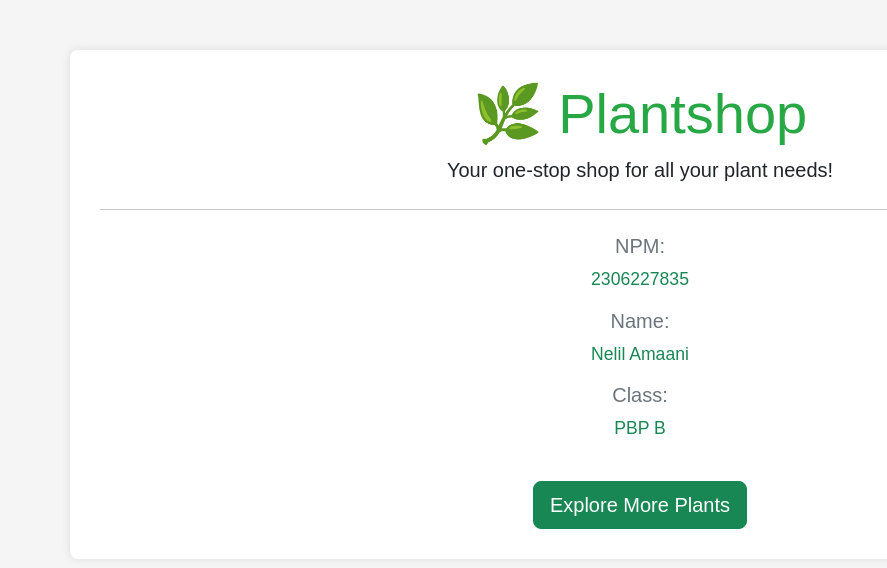
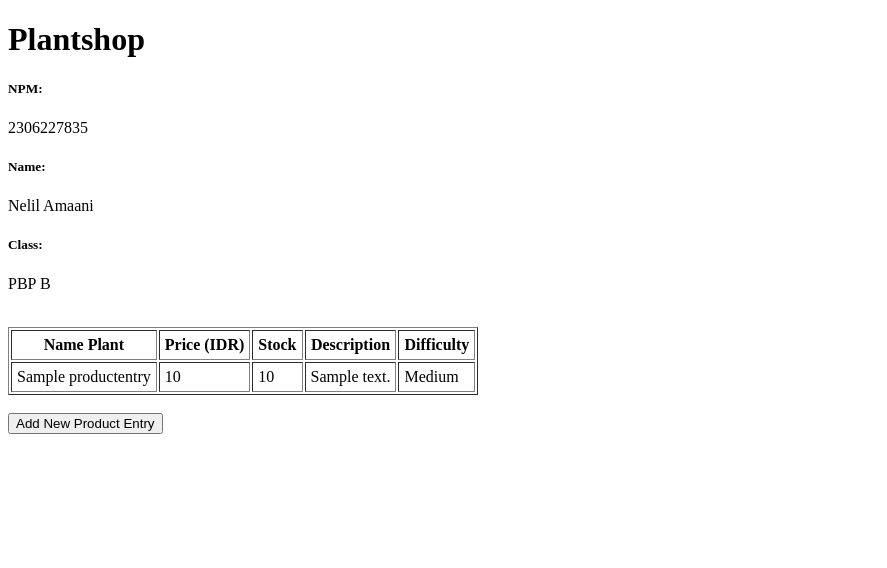
Before and after one commit to nelil21/plantshop, a Django app: page / in a window 1280 px wide. Shown: the top 568 px of the page, without its empty margins (0-887 px from the left). Run offline with Django 5.2, Linux system fonts and the light colour scheme; tables that the repository leaves empty hold one stand-in row (values such as "Sample post").

Commit message:
mengumpulkan tugas 3

```diff
--- a/main/models.py
+++ b/main/models.py
@@ -1,14 +1,16 @@
+import uuid
 from django.db import models
 
-class Product(models.Model):
-    name = models.CharField(max_length=100)  # Nama tanaman
+class ProductEntry(models.Model):
+    id = models.UUIDField(primary_key=True, default=uuid.uuid4, editable=False)  # tambahkan baris ini
+    name = models.CharField(max_length=255)  # Nama tanaman
     price = models.IntegerField()  # Harga tanaman
     description = models.TextField()  # Deskripsi tanaman
-    stock = models.IntegerField(default=0)  # Stok tanaman
-    difficulty = models.CharField(
-        max_length=20, choices=[('Easy', 'Easy'), ('Medium', 'Medium'), ('Hard', 'Hard')], default='Medium'
-    )  # Tingkat perawatan
-    image_url = models.URLField(null=True, blank=True)  # URL gambar tanaman
+    stock = models.IntegerField()  # Stok tanaman
+    DIFFICULTY_CHOICES = [
+        ('Easy', 'Easy'),
+        ('Medium', 'Medium'),
+        ('Difficult', 'Difficult'),
+    ]
 
-    def __str__(self):
-        return self.name
+    difficulty = models.CharField(max_length=10, choices=DIFFICULTY_CHOICES, default='Easy')
--- a/main/templates/main/main.html
+++ b/main/templates/main/main.html
@@ -1,57 +1,54 @@
-<!DOCTYPE html>
-<html lang="en">
-<head>
-  <meta charset="UTF-8">
-  <meta name="viewport" content="width=device-width, initial-scale=1.0">
-  <title>Plantshop</title>
-  <link href="https://cdn.jsdelivr.net/npm/bootstrap@5.3.0-alpha1/dist/css/bootstrap.min.css" rel="stylesheet">
-  <style>
-    body {
-      background-color: #f5f5f5;
-      font-family: 'Arial', sans-serif;
-    }
-    .container {
-      margin-top: 50px;
-      background-color: #ffffff;
-      padding: 30px;
-      border-radius: 8px;
-      box-shadow: 0 0 10px rgba(0, 0, 0, 0.1);
-    }
-    h1 {
-      color: #28a745;
-    }
-    h5 {
-      color: #6c757d;
-    }
-    p {
-      font-size: 1.1rem;
-    }
-  </style>
-</head>
-<body>
+{% extends 'base.html' %}
+{% block content %}
+<h1>Plantshop</h1>
 
-  <div class="container text-center">
-    <h1 class="display-4">🌿 Plantshop</h1>
-    <p class="lead">Your one-stop shop for all your plant needs!</p>
+<h5>NPM:</h5>
+<p>{{ npm }}</p>
 
-    <hr class="my-4">
+<h5>Name:</h5>
+<p>{{ name }}</p>
 
-    <div class="row">
-      <div class="col-md-4 offset-md-4">
-        <h5>NPM:</h5>
-        <p class="text-success">{{ npm }}</p>
+<h5>Class:</h5>
+<p>{{ class }}</p>
 
-        <h5>Name:</h5>
-        <p class="text-success">{{ name }}</p>
+<br />
 
-        <h5>Class:</h5>
-        <p class="text-success">{{ class }}</p>
-      </div>
-    </div>
+{% if not product_entries %}
+<p>Belum ada data product pada mental health tracker.</p>
+{% else %}
+<table border="1" cellpadding="5">
+  <tr>
+    <th>Name Plant</th>
+    <th>Price (IDR)</th>
+    <th>Stock</th>
+    <th>Description</th>
+    <th>Difficulty</th>
+  </tr>
 
-    <a href="#" class="btn btn-success btn-lg mt-4">Explore More Plants</a>
-  </div>
+  {% comment %} Menampilkan data produk {% endcomment %}
+  {% for product_entry in product_entries %}
+  <tr>
+    <td>{{ product_entry.name }}</td>
+    <td>{{ product_entry.price }}</td>
+    <td>{{ product_entry.stock }}</td>
+    <td>{{ product_entry.description }}</td>
+    <td>
+      {% if product_entry.stock > 10 %}
+        Easy
+      {% elif product_entry.stock > 5 %}
+        Medium
+      {% else %}
+        Difficult
+      {% endif %}
+    </td>
+  </tr>
+  {% endfor %}
+</table>
+{% endif %}
 
-  <script src="https://cdn.jsdelivr.net/npm/bootstrap@5.3.0-alpha1/dist/js/bootstrap.bundle.min.js"></script>
-</body>
-</html>
+<br />
+
+<a href="{% url 'main:create_product_entry' %}">
+  <button>Add New Product Entry</button>
+</a>
+{% endblock content %}
--- a/main/urls.py
+++ b/main/urls.py
@@ -1,9 +1,22 @@
 from django.urls import path
-from main.views import show_main
+from main.views import show_main, create_product_entry, show_xml, show_json, show_xml_by_id, show_json_by_id
+
+
+
+
+
+
+
+
 
 app_name = 'main'
 
 urlpatterns = [
     path('', show_main, name='show_main'),
+    path('create-product-entry', create_product_entry, name='create_product_entry'),
+    path('xml/', show_xml, name='show_xml'),
+    path('json/', show_json, name='show_json'),
+    path('xml/<str:id>/', show_xml_by_id, name='show_xml_by_id'),
+    path('json/<str:id>/', show_json_by_id, name='show_json_by_id'),
 
 ]
--- a/main/views.py
+++ b/main/views.py
@@ -1,10 +1,43 @@
-from django.shortcuts import render
+from django.shortcuts import render, redirect   # Tambahkan import redirect di baris ini
+from main.forms import ProductEntryForm
+from main.models import ProductEntry
+from django.http import HttpResponse
+from django.core import serializers
 
 def show_main(request):
+    product_entries = ProductEntry.objects.all()
+
     context = {
-        'app_name': 'PlantShop',
-        'npm' : '2306227835',
         'name': 'Nelil Amaani',
         'class': 'PBP B',
+        'npm': '2306227835',
+        'product_entries': product_entries
     }
+
     return render(request, 'main/main.html', context)
+
+def create_product_entry(request):
+    form = ProductEntryForm(request.POST or None)
+
+    if form.is_valid() and request.method == "POST":
+        form.save()
+        return redirect('main:show_main')
+
+    context = {'form': form}
+    return render(request, "main/create_product_entry.html", context)
+
+def show_xml(request):
+    data = ProductEntry.objects.all()
+    return HttpResponse(serializers.serialize("xml", data), content_type="application/xml")
+
+def show_json(request):
+    data = ProductEntry.objects.all()
+    return HttpResponse(serializers.serialize("json", data), content_type="application/json")
+
+def show_xml_by_id(request, id):
+    data = ProductEntry.objects.filter(pk=id)
+    return HttpResponse(serializers.serialize("xml", data), content_type="application/xml")
+
+def show_json_by_id(request, id):
+    data = ProductEntry.objects.filter(pk=id)
+    return HttpResponse(serializers.serialize("json", data), content_type="application/json")
--- a/plantshop/settings.py
+++ b/plantshop/settings.py
@@ -56,7 +56,7 @@
 TEMPLATES = [
     {
         'BACKEND': 'django.template.backends.django.DjangoTemplates',
-        'DIRS': [],
+        'DIRS': [BASE_DIR / 'templates'],
         'APP_DIRS': True,
         'OPTIONS': {
             'context_processors': [
@@ -123,3 +123,5 @@
 # https://docs.djangoproject.com/en/5.1/ref/settings/#default-auto-field
 
 DEFAULT_AUTO_FIELD = 'django.db.models.BigAutoField'
+
+CSRF_TRUSTED_ORIGINS = ["http://localhost","http://127.0.0.1","http://nelil-amaani-plantshop.pbp.cs.ui.ac.id", "https://nelil-amaani-plantshop.pbp.cs.ui.ac.id"]
--- /dev/null
+++ b/templates/base.html
@@ -0,0 +1,13 @@
+{% load static %}
+<!DOCTYPE html>
+<html lang="en">
+  <head>
+    <meta charset="UTF-8" />
+    <meta name="viewport" content="width=device-width, initial-scale=1.0" />
+    {% block meta %} {% endblock meta %}
+  </head>
+
+  <body>
+    {% block content %} {% endblock content %}
+  </body>
+</html>
```
Also changed, not shown: main/forms.py (added, +7 -0 lines), main/templates/main/create_product_entry.html (added, +29 -0 lines), .github/workflows/deploy.yml (added), README.md, assets/json.png (added), assets/jsonid.png (added), assets/xml.png (added), assets/xmlid.png (added), main/migrations/0002_productentry_delete_product.py (added), main/migrations/0003_remove_productentry_difficulty_and_more.py (added), main/migrations/0004_productentry_difficulty.py (added).
